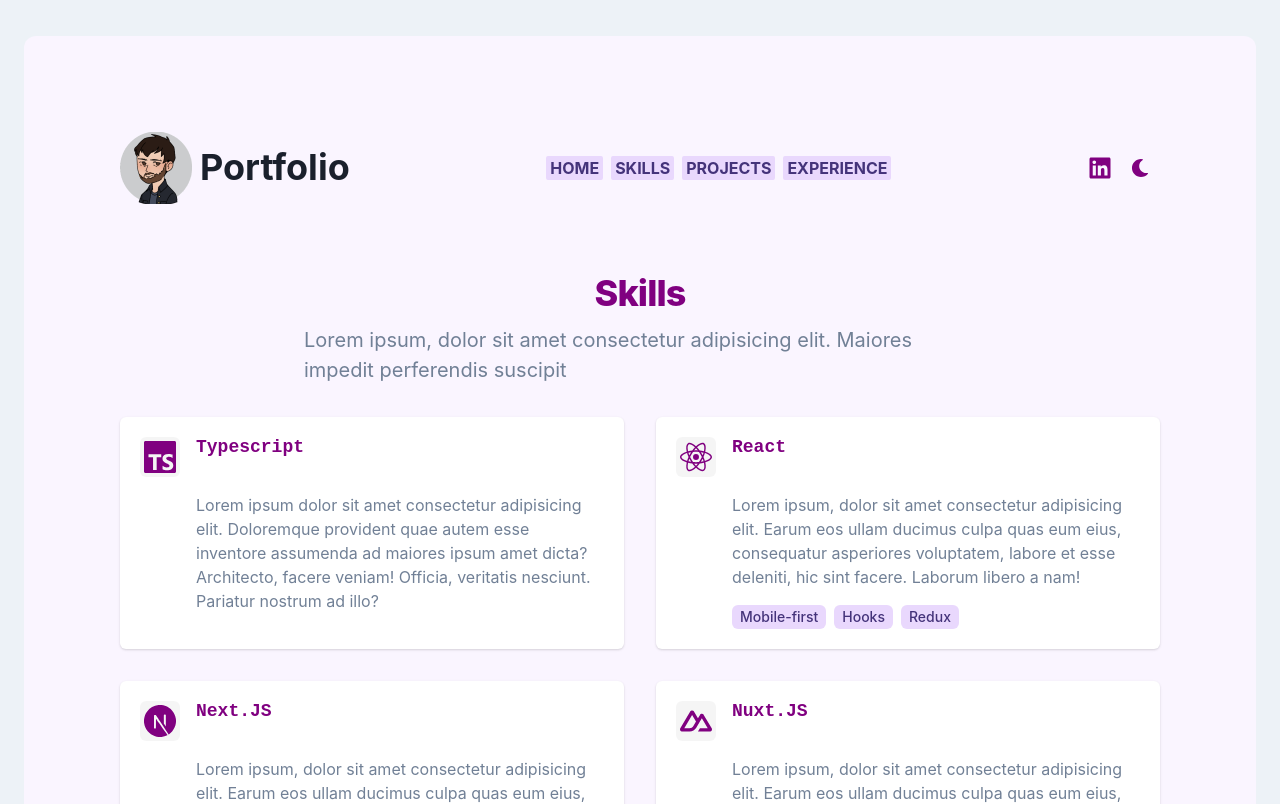
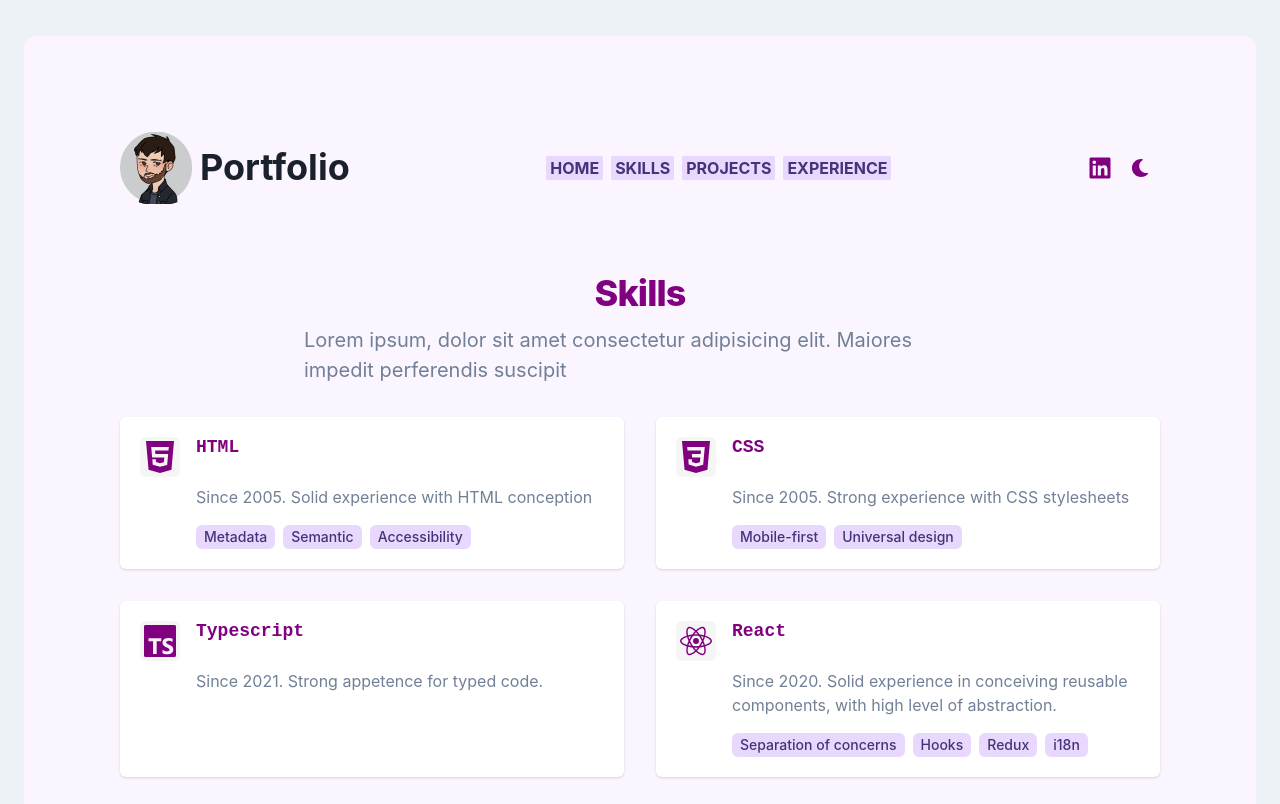
Before and after one commit to alpliar/portfolio, a Next.js app: page /skills in a window 1280 px wide. Shown: the top 804 px of the page. Built offline with nearby package versions, Linux system fonts and the light colour scheme.

Commit message:
chore: update skills

```diff
--- a/components/Feature.tsx
+++ b/components/Feature.tsx
@@ -51,11 +51,11 @@ const Feature: React.FC<FeatureProps> = ({ children, icon, title }) => {
             <Icon as={icon} {...iconStyle} />
           </Flex>
         </Flex>
-        <Flex wrap="wrap" gap={4} w="full">
+        <Flex direction="column" wrap="wrap" gap={2} w="full">
           <Heading as="h2" {...titleStyle}>
             {title}
           </Heading>
-          <Flex wrap="wrap" gap={4} color="discrete">
+          <Flex direction="column" wrap="wrap" gap={4} color="discrete">
             {children}
           </Flex>
         </Flex>
--- a/data/skills.data.tsx
+++ b/data/skills.data.tsx
@@ -1,4 +1,7 @@
 import {
+  SiCss3,
+  SiGimp,
+  SiHtml5,
   SiNextdotjs,
   SiNuxtdotjs,
   SiReact,
@@ -9,33 +12,50 @@ import { Skill } from "../models/skill.model";
 
 export const skillsData: Skill[] = [
   {
+    title: "HTML",
+    icon: SiHtml5,
+    text: "Since 2005. Solid experience with HTML conception",
+    highlights: ["Metadata", "Semantic", "Accessibility"],
+  },
+  {
+    title: "CSS",
+    icon: SiCss3,
+    text: "Since 2005. Strong experience with CSS stylesheets",
+    highlights: ["Mobile-first", "Universal design"],
+  },
+  {
     title: "Typescript",
     icon: SiTypescript,
-    text: "Lorem ipsum dolor sit amet consectetur adipisicing elit. Doloremque provident quae autem esse inventore assumenda ad maiores ipsum amet dicta? Architecto, facere veniam! Officia, veritatis nesciunt. Pariatur nostrum ad illo?",
-    highlights: [],
+    text: "Since 2021. Strong appetence for typed code.",
+    // highlights: [],
   },
   {
     title: "React",
     icon: SiReact,
-    text: "Lorem ipsum, dolor sit amet consectetur adipisicing elit. Earum eos ullam ducimus culpa quas eum eius, consequatur asperiores voluptatem, labore et esse deleniti, hic sint facere. Laborum libero a nam!",
-    highlights: ["Mobile-first", "Hooks", "Redux"],
+    text: "Since 2020. Solid experience in conceiving reusable components, with high level of abstraction.",
+    highlights: ["Separation of concerns", "Hooks", "Redux", "i18n"],
   },
   {
     title: "Next.JS",
     icon: SiNextdotjs,
-    text: "Lorem ipsum, dolor sit amet consectetur adipisicing elit. Earum eos ullam ducimus culpa quas eum eius, consequatur asperiores voluptatem, labore et esse deleniti, hic sint facere. Laborum libero a nam!",
-    highlights: ["SSR", "SSG"],
+    text: "Since 2020",
+    highlights: ["SSR", "SSG", "i18n"],
   },
   {
     title: "Nuxt.JS",
     icon: SiNuxtdotjs,
-    text: "Lorem ipsum, dolor sit amet consectetur adipisicing elit. Earum eos ullam ducimus culpa quas eum eius, consequatur asperiores voluptatem, labore et esse deleniti, hic sint facere. Laborum libero a nam!",
-    highlights: ["SSR", "SSG", "SEO"],
+    text: "Since 2021. One year professional experience",
+    highlights: ["SSR", "SSG", "SEO", "i18n"],
   },
   {
     title: "Svelte",
     icon: SiSvelte,
-    text: "Lorem ipsum, dolor sit amet consectetur adipisicing elit. Earum eos ullam ducimus culpa quas eum eius, consequatur asperiores voluptatem, labore et esse deleniti, hic sint facere. Laborum libero a nam!",
-    highlights: [],
+    text: "Since 2020",
+    highlights: ["SvelteKit"],
+  },
+  {
+    title: "Gimp",
+    icon: SiGimp,
+    text: "",
   },
 ];
--- a/models/skill.model.tsx
+++ b/models/skill.model.tsx
@@ -4,5 +4,5 @@ export interface Skill {
   title: string;
   icon: IconType;
   text: string;
-  highlights: string[];
+  highlights?: string[];
 }
--- a/pages/skills.tsx
+++ b/pages/skills.tsx
@@ -28,7 +28,8 @@ const SkillsPage: React.FC<Props> = ({}) => {
           const { title, icon, text, highlights } = skill;
           return (
             <Feature key={sIndex} title={title} icon={icon}>
-              <Text>{text}</Text>
+              {text && <Text>{text}</Text>}
+              {highlights && (
                 <Flex wrap="wrap" gap={2}>
                   {highlights.map((highlight, hIndex) => (
                     <Tag key={hIndex} colorScheme={colorScheme}>
@@ -36,6 +37,7 @@ const SkillsPage: React.FC<Props> = ({}) => {
                     </Tag>
                   ))}
                 </Flex>
+              )}
             </Feature>
           );
         })}
```
Lines whose indentation alone changed are shown as unchanged.
